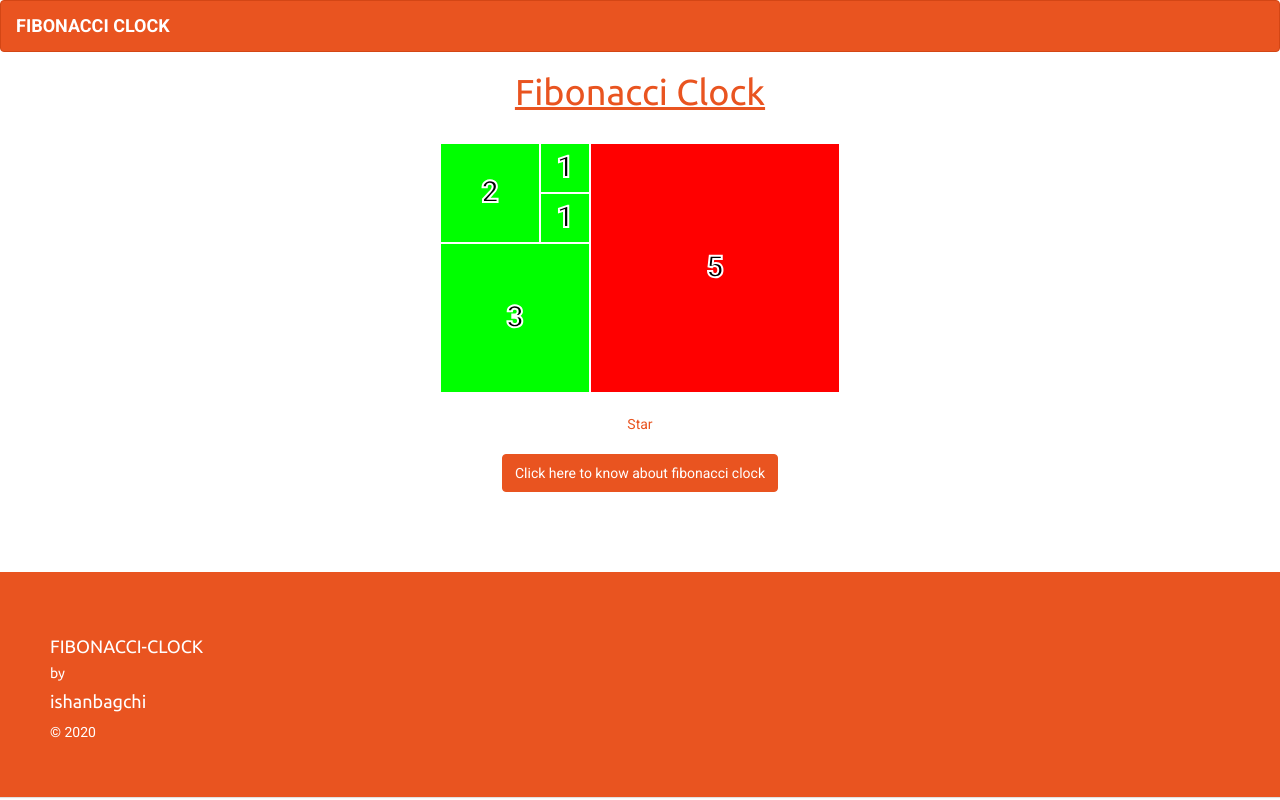
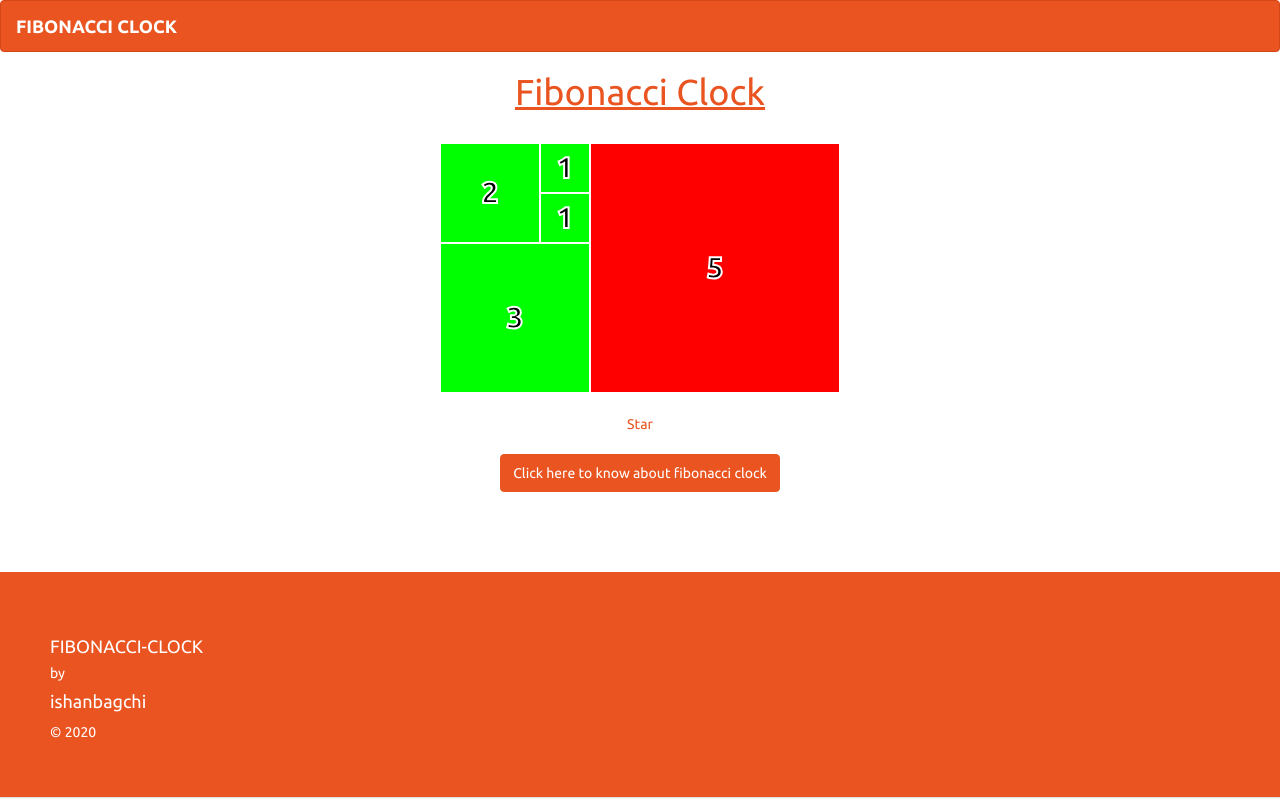
Before and after one commit to ishanbagchi/fibonacci-clock, a plain HTML site: page index.html in a window 1280 px wide. Drawn offline with Linux system fonts and the light colour scheme.

Commit message:
Added open sans

```diff
--- a/index.css
+++ b/index.css
@@ -1,5 +1,5 @@
 body {
-	font-family: 'Roboto', sans-serif !important;
+	font-family: 'Open Sans', sans-serif;
 }
 
 .ratio1 {
--- a/index.html
+++ b/index.html
@@ -5,7 +5,7 @@
     <meta name="viewport" content="width=device-width">
     <title>fibonacci clock</title>
     <link href="index.css" rel="stylesheet" type="text/css" />
-    <link href="https://fonts.googleapis.com/css2?family=Roboto:wght@300;400;700&display=swap" rel="stylesheet">
+    <link href="https://fonts.googleapis.com/css2?family=Open+Sans&display=swap" rel="stylesheet">
     <link href="bootstrap.unity.css" rel="stylesheet" type="text/css" />
   </head>
   <body>
```
